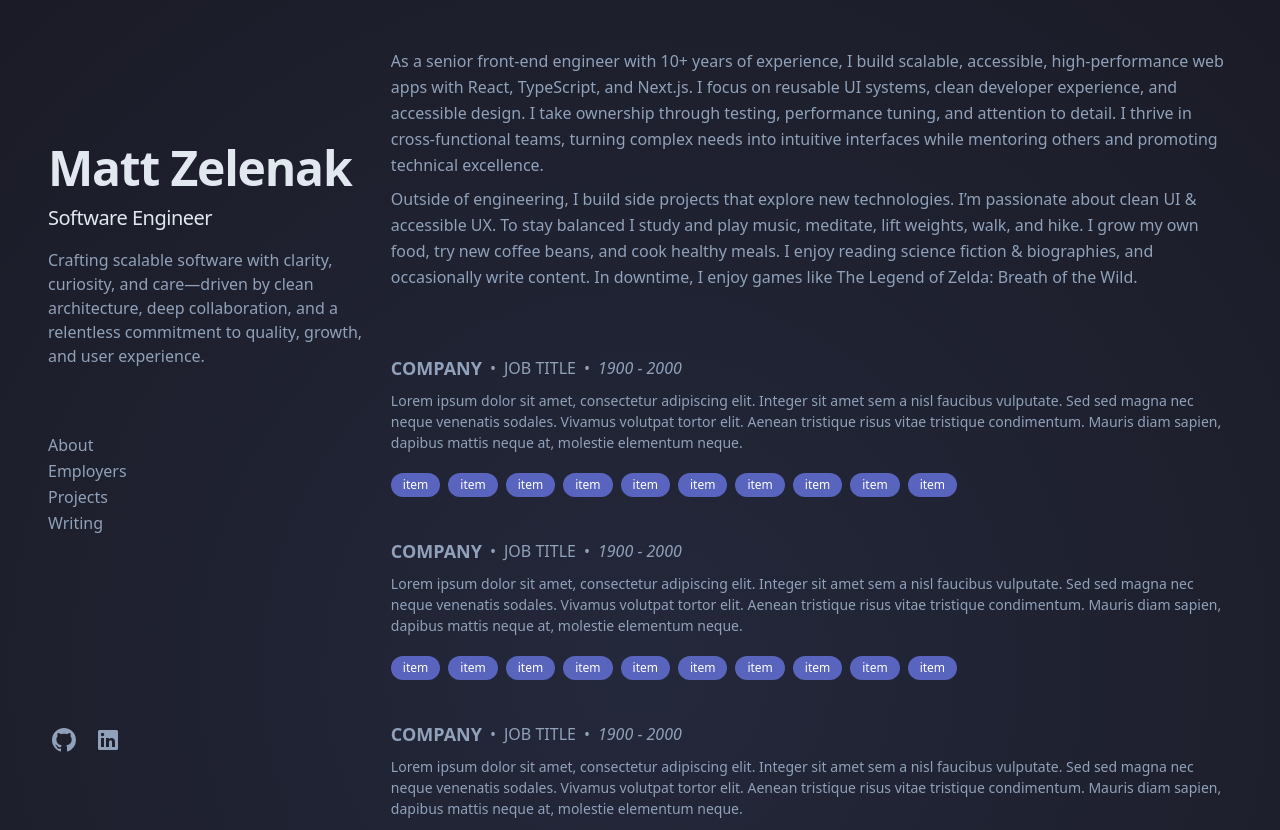
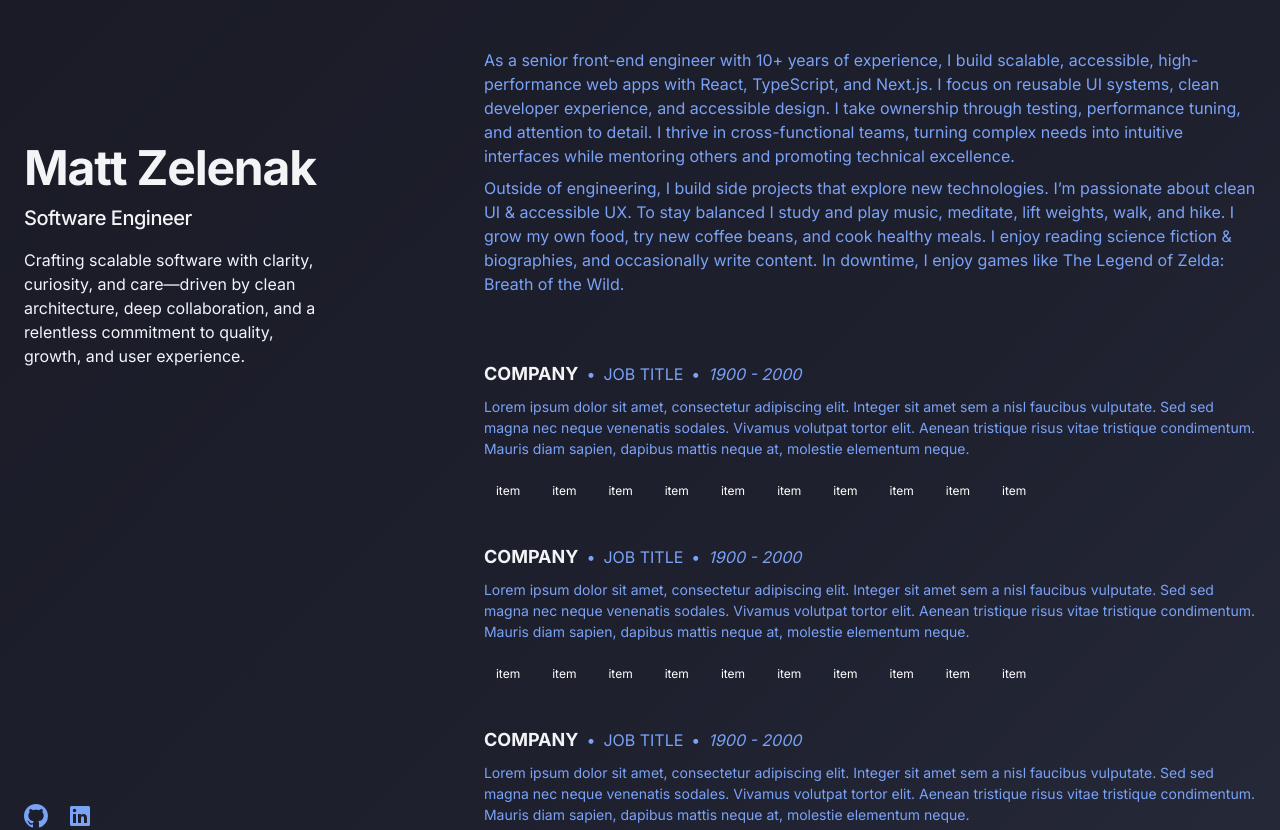
Before and after one commit to mzelenak-dev/mzed.dev, a Next.js app: page / in a window 1280 px wide. Shown: the top 830 px of the page. Built offline with nearby package versions, Linux system fonts and the light colour scheme.

Commit message:
theme color updates

```diff
--- a/app/globals.css
+++ b/app/globals.css
@@ -1,23 +1,45 @@
 @import "tailwindcss";
 
 :root {
-  --background: radial-gradient(circle,rgba(36, 40, 59, 1) 0%, rgba(26, 27, 38, 1) 100%);
-  --selected-text: #33467c;
-  --button-background: oklch(57.6% 0.152 274.9 / 87%);
-}
+  /* Base Background / Foreground */
+  --bg:   #1a1b26;  /* editor background */
+  --fg:   #a9b1d6;  /* main text */
 
-@theme {
-  --color-pill-bg: var(--button-background);
+  /* Primary accents */
+  --primary:     #7aa2f7; /* blue – function names, headings */
+  --secondary:   #7dcfff; /* cyan – import/exports, links */
+  --heading:     #f1f5f9; /* contrasting white for standout headings */
+  --accent:      #bb9af7; /* magenta – keywords */
+  --success:     #9ece6a; /* green – strings, confirmations */
+  --warning:     #e0af68; /* yellow – warnings */
+  --danger:      #f7768e; /* red – errors/alerts */
+
+  /* UI tones */
+  --muted:       #565f89; /* comments, disabled states */
+  --surface:     #24283b; /* panels, cards */
+  --highlight:   #2ac3de; /* lighter cyan – hover, active */
 }
 
 body {
-  background: var(--background);
+  /* background: radial-gradient(circle,rgba(36, 40, 59, 1) 0%, rgba(26, 27, 38, 1) 100%); */
+  background: var(--bg);
+  background: linear-gradient(
+  135deg,
+  #1a1b26 0%,     /* Tokyo Night background */
+  #1e202e 50%,    /* slightly lighter */
+  #2a2e3e 100%    /* cool-toned dark blue */
+);
+  color: var(--primary);
 }
 
 .keyword-pill {
-  background: var(--button-background);
+  background: var(--color-pill-bg);
 }
 
-.section-divider {
-  @apply pb-12 border-b-1;
-}
+/* optional: add dark/light toggling
+/* @media (prefers-color-scheme: light) {
+  :root {
+    --bg:   #e6e7ed;
+    --fg:   #40434f;
+  }
+} */
--- a/app/layout.tsx
+++ b/app/layout.tsx
@@ -1,4 +1,3 @@
-import Link from "next/link";
 import "./globals.css";
 import { Inter } from 'next/font/google'
 
@@ -16,14 +15,8 @@ export const metadata = {
 export default function RootLayout({children,}: Readonly<{children: React.ReactNode;}>) {
   return (
     <html lang="en">
-      <body
-        className={`${inter.className} antialiased bg-gradient leading-relaxed text-slate-400 selection:selected-text`}
-      >
-        <div className="relative">
-          <div className="mx-auto min-h-screen max-w-screen-xl px-6 py-12 font-sans md:px-12 md:py-16 lg:py-0">
-            {children}
-          </div>
-        </div>
+      <body className={`${inter.className} antialiased bg-gradient relative mx-auto h-full w-full px-6`}>
+        {children}
       </body>
     </html>
   );
--- a/app/page.tsx
+++ b/app/page.tsx
@@ -1,15 +1,19 @@
 import Employer from "@/components/Employer";
+import SocialButtons from "@/components/SocialButtons";
 import Link from "next/link";
 
 export default function Home() {
   return (
-    <div className="mx-auto w-full max-w-[1280px] lg:flex lg:justify-between lg:gap-4 my-12">
-      <header className="lg:sticky lg:top-0 lg:flex lg:max-h-screen lg:flex-col lg:justify-between lg:py-24">
+    <div className="lg:mx-auto w-full max-w-[1280px] lg:flex lg:justify-between lg:gap-40 my-12">
+      <header className="relative lg:sticky lg:flex lg:h-screen lg:flex-col lg:justify-between lg:py-24">
         <div>
-          <h1 className="text-4xl font-bold tracking-tight text-slate-200 sm:text-5xl"><a href="/">Matt Zelenak</a></h1>
-          <h2 className="mt-3 text-lg font-medium tracking-tight text-slate-200 sm:text-xl">Software Engineer</h2>
-          <p className="mt-4 leading-normal">Crafting scalable software with clarity, curiosity, and care—driven by clean architecture, deep collaboration, and a relentless commitment to quality, growth, and user experience.</p>
-          <nav className="nav hidden lg:block" aria-label="In-page jump links">
+          <h1 className="text-gray-100 text-4xl font-bold tracking-tight sm:text-5xl"><a href="/">Matt Zelenak</a></h1>
+          <div className="absolute top-0 right-0 lg:top-auto lg:right-auto lg:bottom-0 lg:left-0">
+            <SocialButtons />
+          </div>
+          <h2 className="text-gray-100 mt-3 text-lg font-medium tracking-tight sm:text-xl">Software Engineer</h2>
+          <p className="text-slate-100 mt-4 leading-normal">Crafting scalable software with clarity, curiosity, and care—driven by clean architecture, deep collaboration, and a relentless commitment to quality, growth, and user experience.</p>
+          <nav className="nav hidden lg:visible" aria-label="In-page jump links">
             <ul className="mt-16">
               <li>
                 <Link href="#about">About</Link>
@@ -26,35 +30,13 @@ export default function Home() {
             </ul>
           </nav>
         </div>
-        <ul className="ml-1 mt-8 flex items-center" aria-label="Social media">
-          <li className="mr-5 shrink-0 text-xs">
-            <a className="block hover:text-slate-200" href="https://github.com/mzelenak-dev" target="_blank" rel="noreferrer noopener" aria-label="GitHub (opens in a new tab)" title="GitHub">
-              <span className="sr-only">GitHub</span>
-              <svg xmlns="http://www.w3.org/2000/svg" viewBox="0 0 16 16" fill="currentColor" className="h-6 w-6" aria-hidden="true">
-                <path
-                  d="M8 0C3.58 0 0 3.58 0 8c0 3.54 2.29 6.53 5.47 7.59.4.07.55-.17.55-.38 0-.19-.01-.82-.01-1.49-2.01.37-2.53-.49-2.69-.94-.09-.23-.48-.94-.82-1.13-.28-.15-.68-.52-.01-.53.63-.01 1.08.58 1.23.82.72 1.21 1.87.87 2.33.66.07-.52.28-.87.51-1.07-1.78-.2-3.64-.89-3.64-3.95 0-.87.31-1.59.82-2.15-.08-.2-.36-1.02.08-2.12 0 0 .67-.21 2.2.82.64-.18 1.32-.27 2-.27.68 0 1.36.09 2 .27 1.53-1.04 2.2-.82 2.2-.82.44 1.1.16 1.92.08 2.12.51.56.82 1.27.82 2.15 0 3.07-1.87 3.75-3.65 3.95.29.25.54.73.54 1.48 0 1.07-.01 1.93-.01 2.2 0 .21.15.46.55.38A8.013 8.013 0 0016 8c0-4.42-3.58-8-8-8z"
-                ></path>
-              </svg>
-            </a>
-          </li>
-          <li className="mr-5 shrink-0 text-xs">
-            <a className="block hover:text-slate-200" href="https://www.linkedin.com/in/mzed/" target="_blank" rel="noreferrer noopener" aria-label="LinkedIn (opens in a new tab)" title="LinkedIn">
-              <span className="sr-only">LinkedIn</span>
-              <svg xmlns="http://www.w3.org/2000/svg" viewBox="0 0 24 24" fill="currentColor" className="h-6 w-6" aria-hidden="true">
-                <path
-                  d="M20.5 2h-17A1.5 1.5 0 002 3.5v17A1.5 1.5 0 003.5 22h17a1.5 1.5 0 001.5-1.5v-17A1.5 1.5 0 0020.5 2zM8 19H5v-9h3zM6.5 8.25A1.75 1.75 0 118.3 6.5a1.78 1.78 0 01-1.8 1.75zM19 19h-3v-4.74c0-1.42-.6-1.93-1.38-1.93A1.74 1.74 0 0013 14.19a.66.66 0 000 .14V19h-3v-9h2.9v1.3a3.11 3.11 0 012.7-1.4c1.55 0 3.36.86 3.36 3.66z"
-                ></path>
-              </svg>
-            </a>
-          </li>
-        </ul>
       </header>
       <main className="flex flex-col gap-16">
-        <section id="about" className="flex flex-col gap-2 lg:section-divider">
+        <section id="about" className="flex flex-col gap-2">
           <p>As a senior front-end engineer with 10+ years of experience, I build scalable, accessible, high-performance web apps with React, TypeScript, and Next.js. I focus on reusable UI systems, clean developer experience, and accessible design. I take ownership through testing, performance tuning, and attention to detail. I thrive in cross-functional teams, turning complex needs into intuitive interfaces while mentoring others and promoting technical excellence.</p>
           <p>Outside of engineering, I build side projects that explore new technologies. I’m passionate about clean UI &amp; accessible UX. To stay balanced I study and play music, meditate, lift weights, walk, and hike. I grow my own food, try new coffee beans, and cook healthy meals. I enjoy reading science fiction &amp; biographies, and occasionally write content. In downtime, I enjoy games like The Legend of Zelda: Breath of the Wild.</p>
         </section>
-        <section id="experience" className="lg:section-divider">
+        <section id="experience">
           <ul className="flex flex-col gap-10">
             <Employer
               name="COMPANY"
--- a/components/Employer.tsx
+++ b/components/Employer.tsx
@@ -14,9 +14,9 @@ const Employer = ({name, title, years, description, keywords}: EmployerProps) =>
     <li className="flex flex-col">
       <div>
         <h3 className="flex items-center leading-snug">
-          <span className="font-bold text-lg">{name}</span>
+          <span className="text-gray-100 font-bold text-lg">{name}</span>
           <span aria-hidden="true" className="mx-2">•</span>
-          <span>{title}</span>
+          <span className='text-accent'>{title}</span>
           <span aria-hidden="true" className="mx-2">•</span>
           <span className="italic">{`${years[0]} - ${years[1]}`}</span>
         </h3>
--- /dev/null
+++ b/components/SocialButtons.tsx
@@ -0,0 +1,30 @@
+import React from 'react'
+
+const SocialButtons = () => {
+  return (
+    <ul className="my-5 flex items-center sm:top-0 sm:left-0" aria-label="Social media">
+      <li className="mr-5 shrink-0 text-xs">
+        <a className="block" href="https://github.com/mzelenak-dev" target="_blank" rel="noreferrer noopener" aria-label="GitHub (opens in a new tab)" title="GitHub">
+          <span className="sr-only">GitHub</span>
+          <svg xmlns="http://www.w3.org/2000/svg" viewBox="0 0 16 16" fill="currentColor" className="h-6 w-6" aria-hidden="true">
+            <path
+              d="M8 0C3.58 0 0 3.58 0 8c0 3.54 2.29 6.53 5.47 7.59.4.07.55-.17.55-.38 0-.19-.01-.82-.01-1.49-2.01.37-2.53-.49-2.69-.94-.09-.23-.48-.94-.82-1.13-.28-.15-.68-.52-.01-.53.63-.01 1.08.58 1.23.82.72 1.21 1.87.87 2.33.66.07-.52.28-.87.51-1.07-1.78-.2-3.64-.89-3.64-3.95 0-.87.31-1.59.82-2.15-.08-.2-.36-1.02.08-2.12 0 0 .67-.21 2.2.82.64-.18 1.32-.27 2-.27.68 0 1.36.09 2 .27 1.53-1.04 2.2-.82 2.2-.82.44 1.1.16 1.92.08 2.12.51.56.82 1.27.82 2.15 0 3.07-1.87 3.75-3.65 3.95.29.25.54.73.54 1.48 0 1.07-.01 1.93-.01 2.2 0 .21.15.46.55.38A8.013 8.013 0 0016 8c0-4.42-3.58-8-8-8z"
+            ></path>
+          </svg>
+        </a>
+      </li>
+      <li className="mr-5 shrink-0 text-xs">
+        <a className="block" href="https://www.linkedin.com/in/mzed/" target="_blank" rel="noreferrer noopener" aria-label="LinkedIn (opens in a new tab)" title="LinkedIn">
+          <span className="sr-only">LinkedIn</span>
+          <svg xmlns="http://www.w3.org/2000/svg" viewBox="0 0 24 24" fill="currentColor" className="h-6 w-6" aria-hidden="true">
+            <path
+              d="M20.5 2h-17A1.5 1.5 0 002 3.5v17A1.5 1.5 0 003.5 22h17a1.5 1.5 0 001.5-1.5v-17A1.5 1.5 0 0020.5 2zM8 19H5v-9h3zM6.5 8.25A1.75 1.75 0 118.3 6.5a1.78 1.78 0 01-1.8 1.75zM19 19h-3v-4.74c0-1.42-.6-1.93-1.38-1.93A1.74 1.74 0 0013 14.19a.66.66 0 000 .14V19h-3v-9h2.9v1.3a3.11 3.11 0 012.7-1.4c1.55 0 3.36.86 3.36 3.66z"
+            ></path>
+          </svg>
+        </a>
+      </li>
+    </ul>
+  )
+}
+
+export default SocialButtons
```
